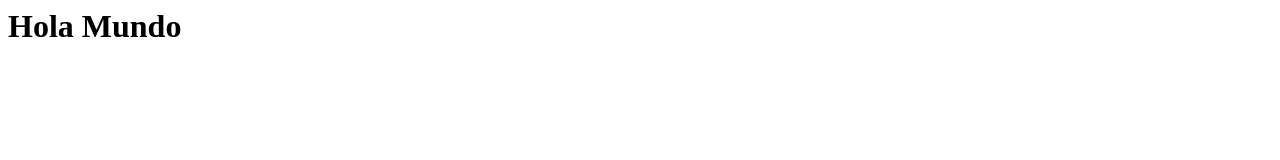
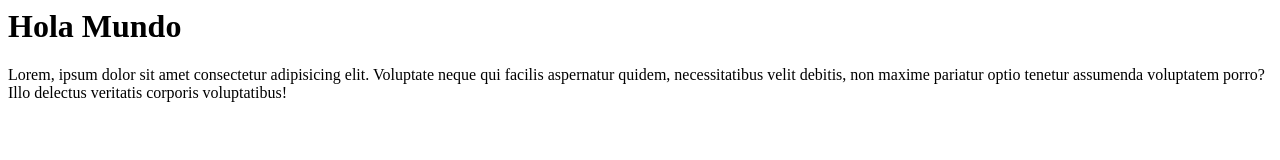
Before and after one commit to SantiagoMona/git-branch-test, a plain HTML site: page Index.html in a window 1280 px wide. Drawn offline with Linux system fonts and the light colour scheme.

Commit message:
feat: se agrega el parrafo

```diff
--- a/Index.html
+++ b/Index.html
@@ -1 +1,2 @@
 <h1>Hola Mundo</h1>
+<p>Lorem, ipsum dolor sit amet consectetur adipisicing elit. Voluptate neque qui facilis aspernatur quidem, necessitatibus velit debitis, non maxime pariatur optio tenetur assumenda voluptatem porro? Illo delectus veritatis corporis voluptatibus!</p>
```
